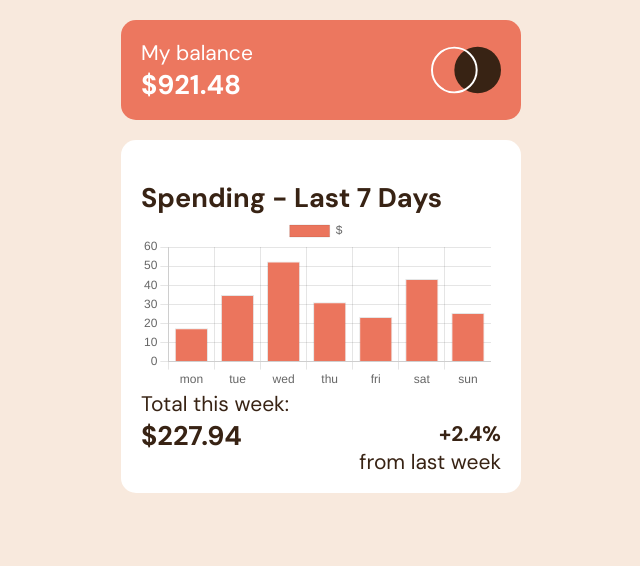
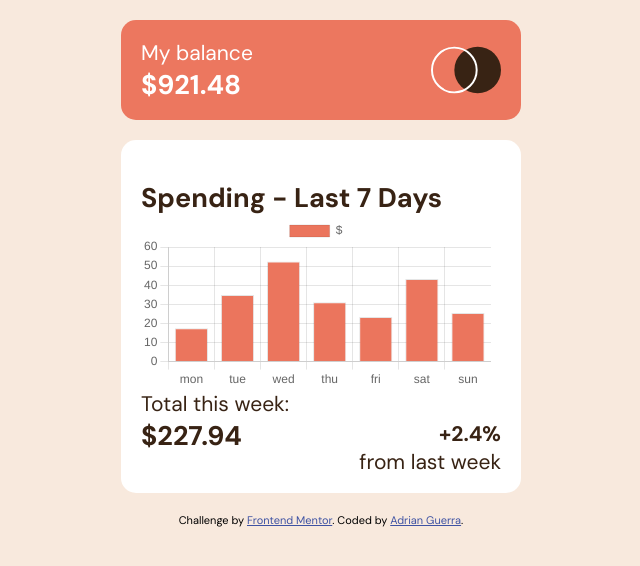
Before and after one commit to adie9/expenses-chart-component, a React (Vite) app: page / in a window 1280 px wide. Shown: the top 566 px of the page, without its empty margins (319-959 px from the left). Built offline with nearby package versions, Linux system fonts and the light colour scheme.

Commit message:
Added Footer component

```diff
--- /dev/null
+++ b/components/Footer.jsx
@@ -0,0 +1,12 @@
+import React from "react";
+
+function Footer() {
+    return (
+        <div className="attribution">
+            Challenge by <a href="https://www.frontendmentor.io?ref=challenge" target="_blank">Frontend Mentor</a>.
+            Coded by <a href="https://www.frontendmentor.io/profile/adie9" target="_blank">Adrian Guerra</a>.
+        </div>
+    )
+}
+
+export default Footer
--- a/src/App.jsx
+++ b/src/App.jsx
@@ -1,6 +1,7 @@
 import React, {useState} from "react"
 import Balance from "../components/Balance"
 import Spending from "../components/Spending"
+import Footer from "../components/Footer"
 import Data from "../data.json"
 
 
@@ -29,6 +30,7 @@ function App() {
     <main className="container">
       <Balance  />
       <Spending chartData={data} />
+      <Footer />
     </main>
   )
 }
--- a/styles/style.css
+++ b/styles/style.css
@@ -62,4 +62,13 @@ body {
 
 #chart {
   width: 350px;
+}
+
+.attribution {
+  font-size: 11px;
+  text-align: center;
+  margin-top: 20px;
+}
+.attribution a {
+  color: hsl(228, 45%, 44%);
 }/*# sourceMappingURL=style.css.map */
--- a/styles/style.scss
+++ b/styles/style.scss
@@ -108,3 +108,14 @@ body {
 #chart {
     width: 350px;
 }
+
+// Footer styles
+.attribution {
+    font-size: 11px;
+    text-align: center;
+    margin-top: 20px;
+
+    a {
+        color: hsl(228, 45%, 44%);
+    }
+}
```
Also changed, not shown: 1 other file (tests, documents, lock files or other folders).
